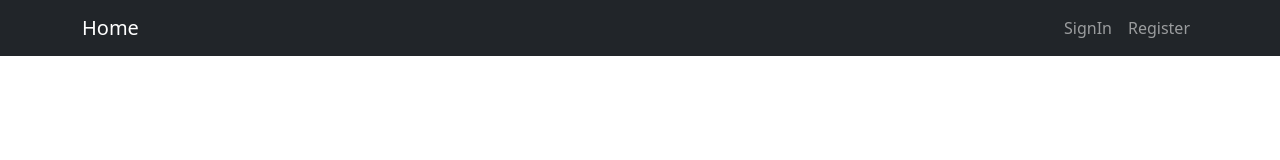
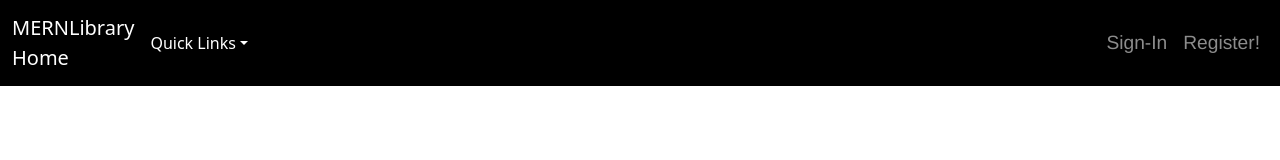
Before and after one commit to oBhodrolok/MERNLibrary, a React (Create React App) app in the folder root/: page / in a window 1280 px wide. Shown: the top 160 px of the page. Built offline with nearby package versions, Linux system fonts and the light colour scheme; no server answers.

Commit message:
Make NavBar more responsive to mobile devices

```diff
--- a/root/src/App.js
+++ b/root/src/App.js
@@ -38,7 +38,7 @@ function App() {
                   {/* Signup/Login pages (public) */}
                   <Route exact path="/register" component={Register}/>
                   <Route exact path="/signin" component={Signin}/>
-                    {/*Admin management page (private)  */}
+                    {/*Admin management page (user+books) (private)  */}
                   <Route exact path="/manage" component={Manage} />
 
                   <Route exact path="/update/:id" component={Update} />
--- a/root/src/components/NavBarAll.js
+++ b/root/src/components/NavBarAll.js
@@ -1,60 +1,79 @@
 
 import * as React from 'react';
-import {Navbar , Container , Nav} from 'react-bootstrap';
+import {Navbar , Container , Nav, NavDropdown} from 'react-bootstrap';
 import {Link} from 'react-router-dom';
 import {logoutUser} from '../redux/actions/userAction';
 import {connect} from 'react-redux';
 import {useHistory} from 'react-router-dom';
 
+//https://react-bootstrap.github.io/components/navbar/
+
 const Header = ({user , logoutUser}) => {
   const history = useHistory();
     return (
         <header className="App-header">
-          <Navbar bg="dark" variant="dark">
-            <Container>
-              <Navbar.Brand>
+          <Navbar bg="black" variant="dark" collapseOnSelect expand='sm'>
+            <Container fluid>
+              <Navbar.Brand>MERNLibrary
                 <Link to = '/'  className="nav-link">
                   Home
-                </Link>
+                  </Link>
               </Navbar.Brand>
-              {!user.isAuthenticated?
-                <Nav className="justify-content-end">
+              <Navbar.Toggle aria-controls="basic-navbar-nav" />
+              <Navbar.Collapse id="basic-navbar-nav" className='mx-auto'>
+                <NavDropdown title="Quick Links" id="basic-nav-dropdown" className='mx-left'style={{color:'white'}}>
+              <NavDropdown.Item >
+                <Link to={'/signin'} className="nav-link">Membership</Link>
+              </NavDropdown.Item>
+              <NavDropdown.Item>
+              <Link to={'/signin'} className="nav-link">Project Info</Link>
+              </NavDropdown.Item>
+              <NavDropdown.Divider />
+              <NavDropdown.Item>
+              <Link to={'/signin'} className="nav-link">About Us</Link>
+                </NavDropdown.Item>
+            </NavDropdown>
+            <Nav className='me-auto'></Nav>
+              {
+              //Some links should be shown based on user's authentication status
+              !user.isAuthenticated ?
+              //Case that user is not authenticated/logged out (PUBLIC)
+                <Nav className="justify-content-end" style={{fontSize: 'larger', fontFamily: 'helvetica, sans-serif'}}>
                   <Nav>
                     <Link to={'/signin'} className="nav-link">
-                      SignIn
+                      Sign-In
                     </Link>
                   </Nav>
-
                   <Nav>
                     <Link to={'/register'} className="nav-link">
-                      Register
+                      Register!
                     </Link>
                   </Nav>
                 </Nav>
                 :
+                //Case that the user is authenticated/logged in (PRIVATE)
                 <Nav className="justify-content-end">
                   <Nav>
                     <Link to={'/signin'} className="nav-link" onClick={() =>logoutUser(history)}>
                       Logout
                     </Link>
-
                     <Link to={'/profile'} className="nav-link">
-                      Profile
+                    Your Profile
                     </Link>
                   </Nav>
+                  {/* If user is an admin, they can see some other navigation links too! */}
                   {user.user.roll == 'admin'?
                     <Nav>
-                      <Link to={'/register'} className="nav-link">
-                        Register
-                      </Link>
                       <Link to={'/manage'} className="nav-link">
-                        Manage
+                        Management
                       </Link>
                     </Nav>:
                     ""
+                    //If not, no other links
                   }
                 </Nav>
               }
+              </Navbar.Collapse>
             </Container>
           </Navbar>
         </header>
```
